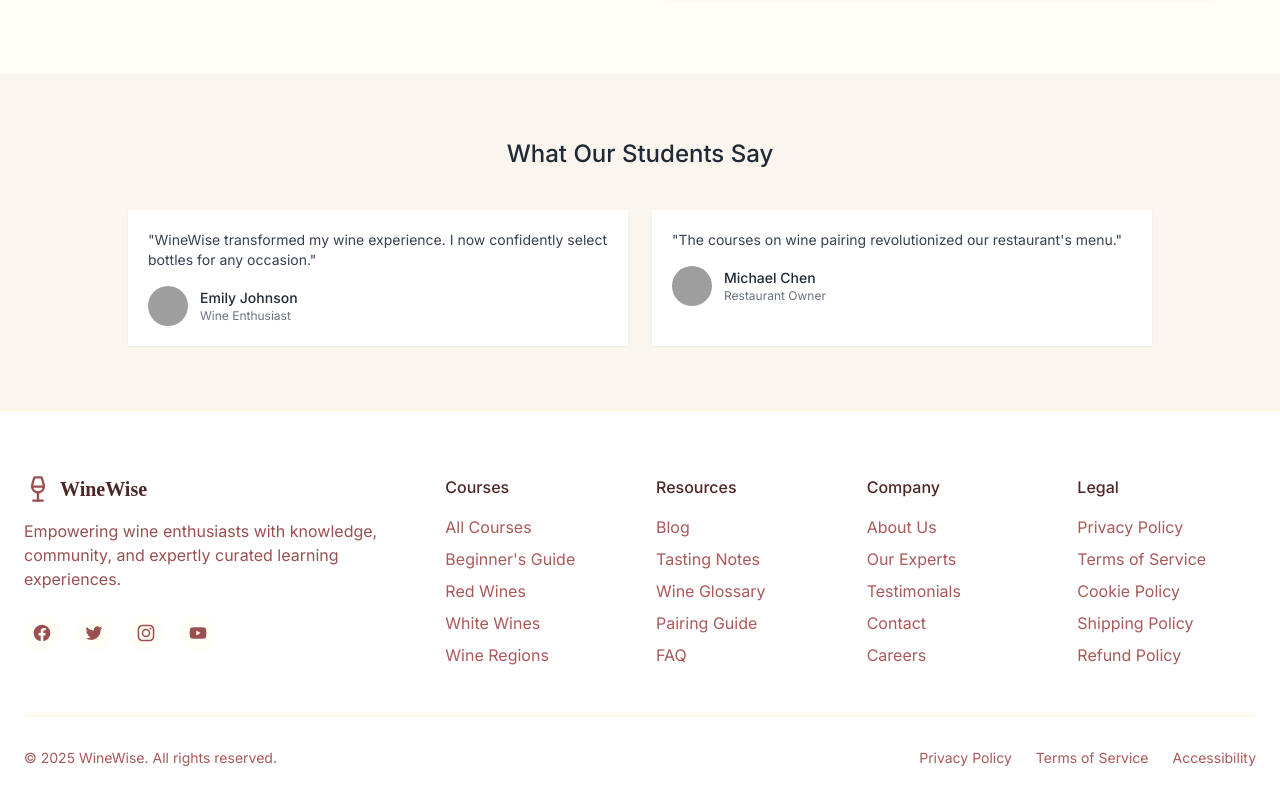
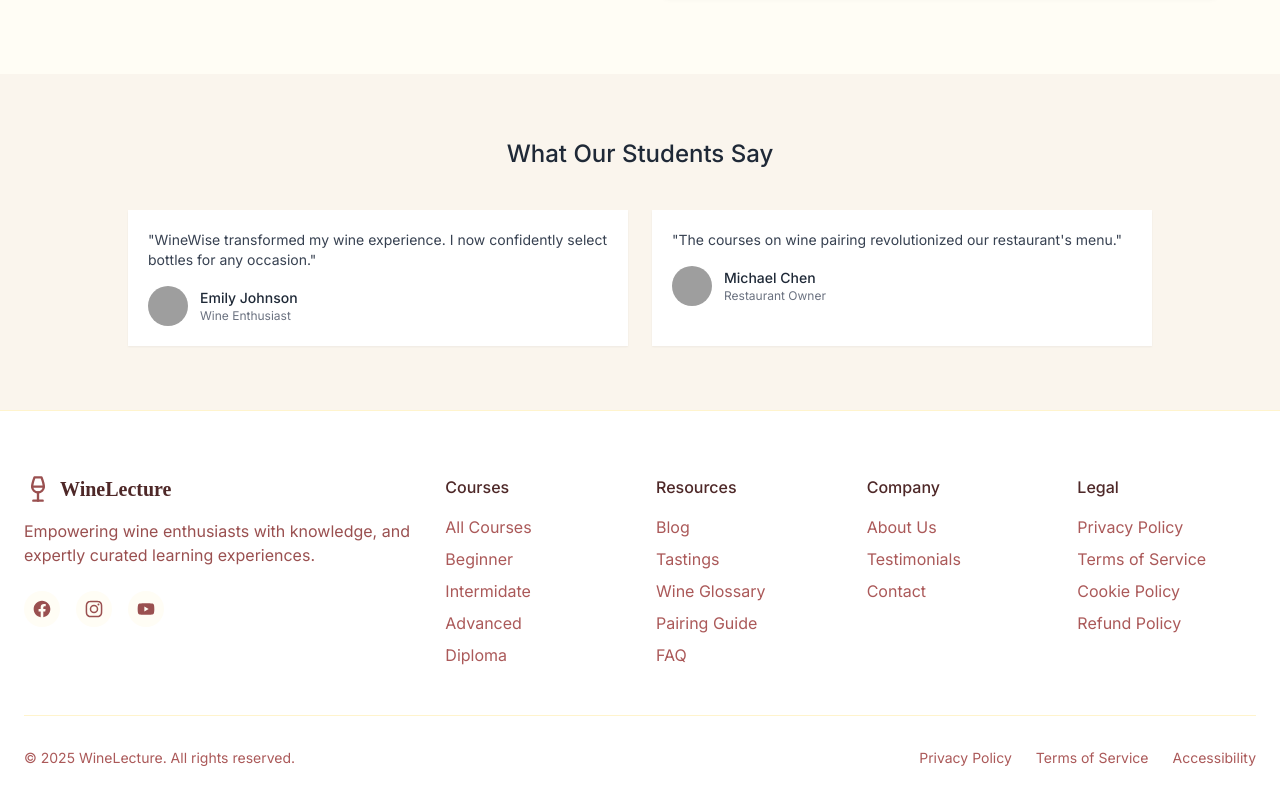
Before and after one commit to lieschenlo/winewise-journey, a React (Vite) app: page / in a window 1280 px wide. Shown: the part 2609-3409 px from the top of the page. Built offline with nearby package versions, Linux system fonts and the light colour scheme; grey boxes are pictures that could not be loaded.

Commit message:
Update Footer.tsx

```diff
--- a/src/components/Footer.tsx
+++ b/src/components/Footer.tsx
@@ -7,17 +7,17 @@ const footerLinks = [
     title: "Courses",
     links: [
       { name: "All Courses", href: "/courses" },
-      { name: "Beginner's Guide", href: "/courses/beginners" },
-      { name: "Red Wines", href: "/courses/red-wines" },
-      { name: "White Wines", href: "/courses/white-wines" },
-      { name: "Wine Regions", href: "/courses/regions" },
+      { name: "Beginner", href: "/courses/beginners" },
+      { name: "Intermidate", href: "/courses/red-wines" },
+      { name: "Advanced", href: "/courses/white-wines" },
+      { name: "Diploma", href: "/courses/regions" },
     ]
   },
   {
     title: "Resources",
     links: [
       { name: "Blog", href: "/blog" },
-      { name: "Tasting Notes", href: "/tasting-notes" },
+      { name: "Tastings", href: "/tasting-notes" },
       { name: "Wine Glossary", href: "/glossary" },
       { name: "Pairing Guide", href: "/pairing-guide" },
       { name: "FAQ", href: "/faq" },
@@ -27,10 +27,9 @@ const footerLinks = [
     title: "Company",
     links: [
       { name: "About Us", href: "/about" },
-      { name: "Our Experts", href: "/experts" },
       { name: "Testimonials", href: "/testimonials" },
       { name: "Contact", href: "/contact" },
-      { name: "Careers", href: "/careers" },
+
     ]
   },
   {
@@ -39,7 +38,6 @@ const footerLinks = [
       { name: "Privacy Policy", href: "/privacy" },
       { name: "Terms of Service", href: "/terms" },
       { name: "Cookie Policy", href: "/cookies" },
-      { name: "Shipping Policy", href: "/shipping" },
       { name: "Refund Policy", href: "/refunds" },
     ]
   }
@@ -53,20 +51,15 @@ const Footer = () => {
           <div className="lg:col-span-2">
             <Link to="/" className="flex items-center gap-2 mb-4">
               <Wine className="h-7 w-7 text-wine-600" />
-              <span className="font-serif font-semibold text-xl text-wine-800">WineWise</span>
+              <span className="font-serif font-semibold text-xl text-wine-800">WineLecture</span>
             </Link>
             <p className="text-wine-600 mb-6 max-w-md">
-              Empowering wine enthusiasts with knowledge, community, and expertly curated learning experiences.
+              Empowering wine enthusiasts with knowledge, and expertly curated learning experiences.
             </p>
             <div className="flex gap-4">
               <a href="#" className="p-2 rounded-full bg-cream-50 hover:bg-cream-100 transition-colors">
                 <svg className="h-5 w-5 text-wine-600" fill="currentColor" viewBox="0 0 24 24" aria-hidden="true">
                   <path fillRule="evenodd" d="M22 12c0-5.523-4.477-10-10-10S2 6.477 2 12c0 4.991 3.657 9.128 8.438 9.878v-6.987h-2.54V12h2.54V9.797c0-2.506 1.492-3.89 3.777-3.89 1.094 0 2.238.195 2.238.195v2.46h-1.26c-1.243 0-1.63.771-1.63 1.562V12h2.773l-.443 2.89h-2.33v6.988C18.343 21.128 22 16.991 22 12z" clipRule="evenodd"></path>
-                </svg>
-              </a>
-              <a href="#" className="p-2 rounded-full bg-cream-50 hover:bg-cream-100 transition-colors">
-                <svg className="h-5 w-5 text-wine-600" fill="currentColor" viewBox="0 0 24 24" aria-hidden="true">
-                  <path d="M8.29 20.251c7.547 0 11.675-6.253 11.675-11.675 0-.178 0-.355-.012-.53A8.348 8.348 0 0022 5.92a8.19 8.19 0 01-2.357.646 4.118 4.118 0 001.804-2.27 8.224 8.224 0 01-2.605.996 4.107 4.107 0 00-6.993 3.743 11.65 11.65 0 01-8.457-4.287 4.106 4.106 0 001.27 5.477A4.072 4.072 0 012.8 9.713v.052a4.105 4.105 0 003.292 4.022 4.095 4.095 0 01-1.853.07 4.108 4.108 0 003.834 2.85A8.233 8.233 0 012 18.407a11.616 11.616 0 006.29 1.84"></path>
                 </svg>
               </a>
               <a href="#" className="p-2 rounded-full bg-cream-50 hover:bg-cream-100 transition-colors">
@@ -103,7 +96,7 @@ const Footer = () => {
 
         <div className="border-t border-cream-200 pt-8 mt-8 flex flex-col md:flex-row justify-between items-center">
           <p className="text-wine-500 text-sm mb-4 md:mb-0">
-            © {new Date().getFullYear()} WineWise. All rights reserved.
+            © {new Date().getFullYear()} WineLecture. All rights reserved.
           </p>
           <div className="flex gap-6">
             <Link to="/privacy" className="text-wine-500 hover:text-wine-800 text-sm">
```
